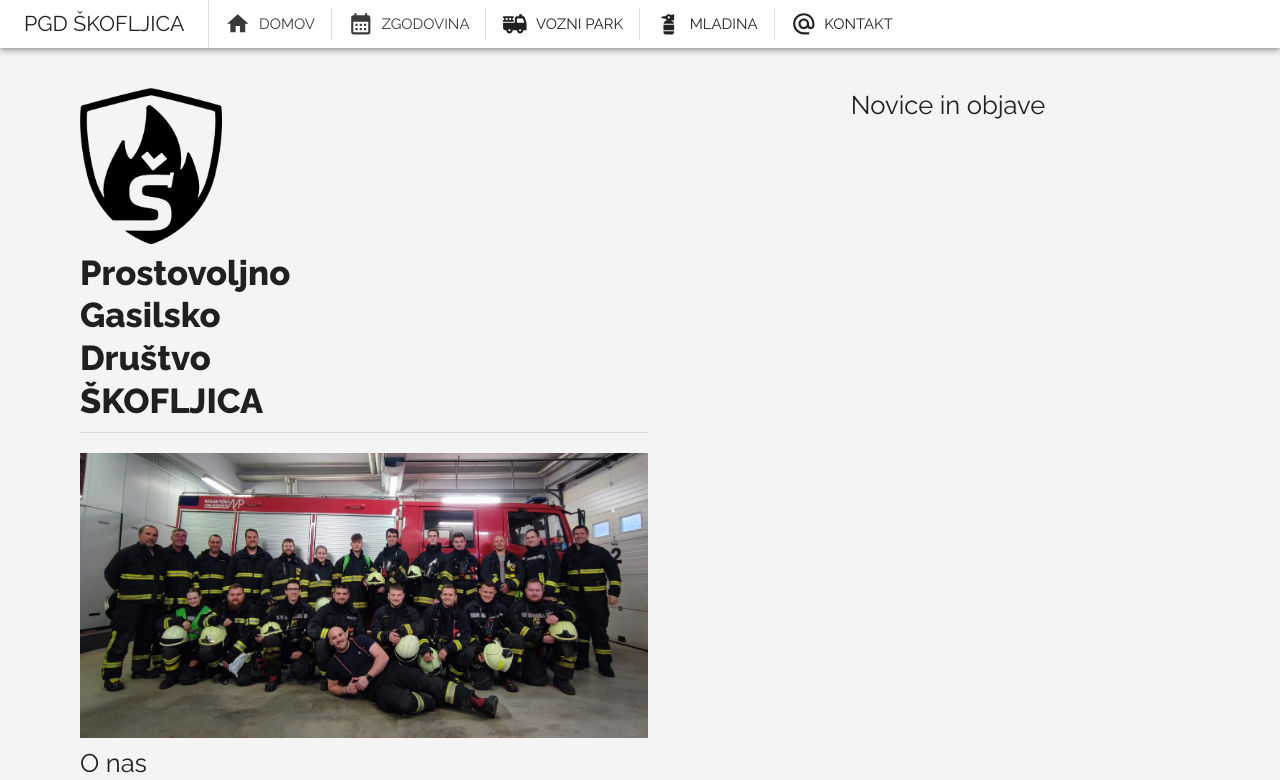
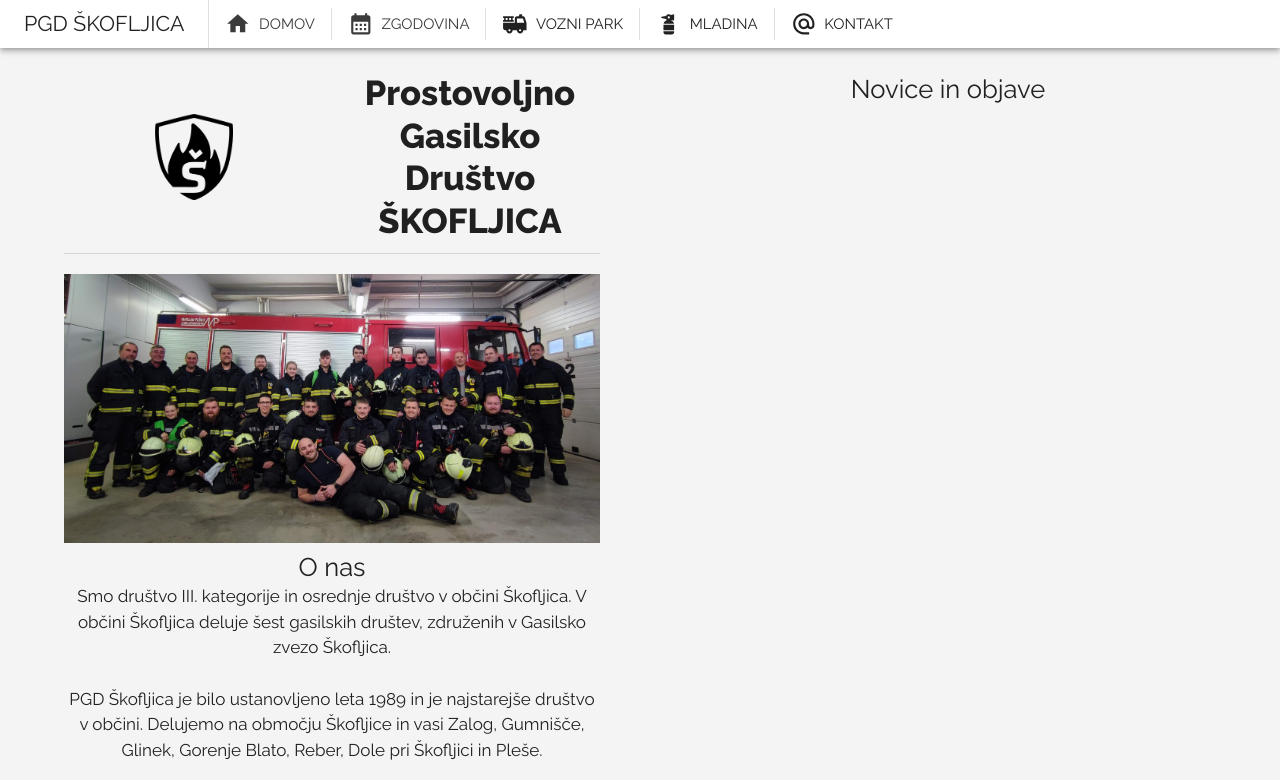
Before and after one commit to kremec/PGDSkofljicaWeb, a React (Vite) app: page / in a window 1280 px wide. Shown: the top 780 px of the page. Built offline with nearby package versions, Linux system fonts and the light colour scheme.

Commit message:
Fixed spacings

```diff
--- a/src/assets/components/ContactContent.tsx
+++ b/src/assets/components/ContactContent.tsx
@@ -11,18 +11,20 @@ const HomeContent = () => {
               <Typography variant="h3" textAlign={"center"}>
                   Kontakt
               </Typography>
-
+              <Stack direction={{md:"column", lg:"row"}} textAlign={"center"} justifyContent={"space-around"}>
                   <Typography>
                       Spletna stran: <a href="https://www.pgd-skofljica.si">https://www.pgd-skofljica.si</a><br/>
                       E-pošta: <a href="mailto:pgdskofljica@siol.net">pgdskofljica@siol.net</a>
-                  <br/><br/>
-                  <br/><br/>
+                  </Typography>
+                  <Typography>
                       Predsednik:<br/>
                       Franc Kraškovic: <a href="tel:+386 31 628 200">+386 31 628 200</a>
-                  <br/><br/>
+                  </Typography>
+                  <Typography>
                       Poveljnik:<br/>
                       Matic Trtnik: <a href="tel:+386 41 561 934">+386 41 561 934</a>
                   </Typography>
+              </Stack>
 
               <iframe
                   src="https://www.google.com/maps/embed?pb=!1m14!1m8!1m3!1d2772.5229962566063!2d14.575417000000002!3d45.980786!3m2!1i1024!2i768!4f13.1!3m3!1m2!1s0x47652ec4634d8427%3A0x3b4f626ac7b29a!2sProstovoljno%20gasilsko%20dru%C5%A1tvo%20%C5%A0kofljica!5e0!3m2!1sen!2ssi!4v1708032647583!5m2!1sen!2ssi"
--- a/src/assets/components/HomeContent.tsx
+++ b/src/assets/components/HomeContent.tsx
@@ -1,4 +1,4 @@
-import {Box, Divider, Grid, Stack, Typography} from "@mui/material";
+import {Box, Divider, Grid, Typography} from "@mui/material";
 import SocialMediaWidget from "./SocialMediaWidget.tsx";
 
 const HomeContent = () => {
@@ -8,24 +8,31 @@ const HomeContent = () => {
             alignItems: 'center',
             justifyContent: 'center',
         }}>
-            <Stack spacing={1} sx={{width: '90vw'}} display={"flex"} paddingY={3}>
-                <Grid container direction="row" spacing={2} textAlign={"center"}>
-                    <Grid item md={12} lg={6} sx={{textAlign: {md: "center", lg: "left"}}}>
+            <Grid sx={{width: '90vw'}} paddingY={3}>
+                <Grid container direction="row" spacing={10} textAlign={"center"}>
+                    <Grid item md={12} lg={6}>
+                        <Grid container direction="row" spacing={2}>
+                            <Grid item xs={6} display={"flex"} justifyContent={"center"} alignItems={"center"}
+                                  textAlign={"right"}>
                                 <Box
-                            width="25%"
+                                    width="30%"
                                     component="img"
                                     alt="Logo"
                                     src="/images/PGD_logo_znak.png"
                                 />
+                            </Grid>
+                            <Grid item xs={6}>
                                 <Typography fontWeight={"bold"} variant="h4">
                                     Prostovoljno<br/>
                                     Gasilsko<br/>
                                     Društvo<br/>
                                     ŠKOFLJICA
                                 </Typography>
-                        <div style={{marginTop: '10px'}} />
-                        <Divider />
-                        <div style={{marginBottom: '20px'}} />
+                            </Grid>
+                        </Grid>
+                        <div style={{marginTop: '10px'}}/>
+                        <Divider/>
+                        <div style={{marginBottom: '20px'}}/>
                         <Box
                             width="100%"
                             component="img"
@@ -47,14 +54,14 @@ const HomeContent = () => {
                             posredovanje na intervencijah imamo gasilska vozila GV-1, GVM-1, GVC 16/25 in AC 16/50.
                         </Typography>
                     </Grid>
-                    <Grid item md={12} lg={6}>
+                    <Grid item md={12} lg={6} textAlign={"center"}>
                         <Typography variant="h5" paddingBottom={3}>
                             Novice in objave
                         </Typography>
-                        <SocialMediaWidget />
+                        <SocialMediaWidget/>
                     </Grid>
                 </Grid>
-            </Stack>
+            </Grid>
         </div>
     );
 };
--- a/src/assets/components/SocialMediaWidget.tsx
+++ b/src/assets/components/SocialMediaWidget.tsx
@@ -45,7 +45,7 @@ const HomeContent = () => {
     }, []);
 
     return (
-        <div className="elfsight-app-2559c59f-8f5c-4de5-b360-70018ef9f66c data-elfsight-app-lazy" style={{}}></div>
+        <div className="elfsight-app-2559c59f-8f5c-4de5-b360-70018ef9f66c data-elfsight-app-lazy" style={{overflow:'hidden'}}></div>
     );
 };
 
--- a/src/assets/components/VehiclesContent.tsx
+++ b/src/assets/components/VehiclesContent.tsx
@@ -12,8 +12,8 @@ const HomeContent = () => {
                     Vozni park
                 </Typography>
                 <Divider/>
-                <Grid container direction="row" spacing={2} textAlign={"center"}>
-                    <Grid item md={12} lg={6}>
+                <Grid container direction="row" textAlign={"center"}>
+                    <Grid item md={12} lg={6} padding={1}>
                         <Card>
                             <CardMedia component="img" image="/images/vozniPark/ac_1.jpg"
                                        sx={{ objectFit: "contain" }}  />
@@ -32,7 +32,7 @@ const HomeContent = () => {
                             </CardContent>
                         </Card>
                     </Grid>
-                    <Grid item md={12} lg={6}>
+                    <Grid item md={12} lg={6} padding={1}>
                         <Card>
                             <CardMedia component="img" image="/images/vozniPark/gvc_1.jpg"
                                        sx={{ objectFit: "contain" }} />
@@ -53,7 +53,7 @@ const HomeContent = () => {
                             </CardContent>
                         </Card>
                     </Grid>
-                    <Grid item md={12} lg={6}>
+                    <Grid item md={12} lg={6} padding={1}>
                         <Card>
                             <CardMedia component="img" image="/images/vozniPark/gvm_1.jpg"
                                        sx={{ objectFit: "contain" }} />
@@ -70,7 +70,7 @@ const HomeContent = () => {
                             </CardContent>
                         </Card>
                     </Grid>
-                    <Grid item md={12} lg={6}>
+                    <Grid item md={12} lg={6} padding={1}>
                         <Card>
                             <CardMedia component="img" image="/images/vozniPark/gv_1.jpg"
                                        sx={{ objectFit: "contain" }} />
--- a/src/assets/components/YouthContent.tsx
+++ b/src/assets/components/YouthContent.tsx
@@ -1,6 +1,5 @@
 import {
     Divider,
-    Grid,
     ImageList,
     ImageListItem,
     ImageListItemBar,
@@ -23,29 +22,29 @@ const HomeContent = () => {
                     Mladina
                 </Typography>
 
-                <Typography>
+                <Typography textAlign={"center"}>
                     Če želite svojega otroka prijaviti na gasilske vaje, kontaktirajte katerega izmed mentorjev preko
                     spodaj navedenih telefonskih številk, ali pa se oglasite na vajah, ki potekajo po spodnjih terminih.
                 </Typography>
                 <Divider/>
-                <Grid container direction="row" spacing={2} textAlign={"center"}>
-                    <Grid item md={12} lg={4}>
+                <Stack direction={{md:"column", lg:"row"}} textAlign={"center"} justifyContent={"space-around"}>
+                    <Typography>
                         <b>Kontakti mentorjev:</b><br/>
                         Gašper Vešligaj: <a href="tel:+386 40 379 212">+386 40 379 212</a><br/>
                         Rok Brglez: <a href="tel:+386 41 659 133">+386 41 659 133</a><br/>
                         Klemen Remec: <a href="tel:+386 70 754 018">+386 70 754 018</a>
-                    </Grid>
-                    <Grid item md={12} lg={4}>
+                    </Typography>
+                    <Typography>
                         <b>Tedensko srečanje mladine:</b><br/>
                         Pionirji (od 7 do 11 let): četrtek ob 18. uri<br/>
                         Mladinci (od 12 do 15 let): torek ob 18. uri<br/>
                         Pripravniki (od 16 do 18 let): torek ob 18. uri
-                    </Grid>
-                    <Grid item md={12} lg={4}>
+                    </Typography>
+                    <Typography>
                         <b>Naslednja tekmovanja:</b><br/>
                         Kviz - 2. marec 2024 - OŠ Ig
-                    </Grid>
-                </Grid>
+                    </Typography>
+                </Stack>
                 <Divider/>
 
                 <ImageList variant="masonry" cols={small ? 1 : 2} gap={10}>
```
Lines whose indentation alone changed are shown as unchanged.
